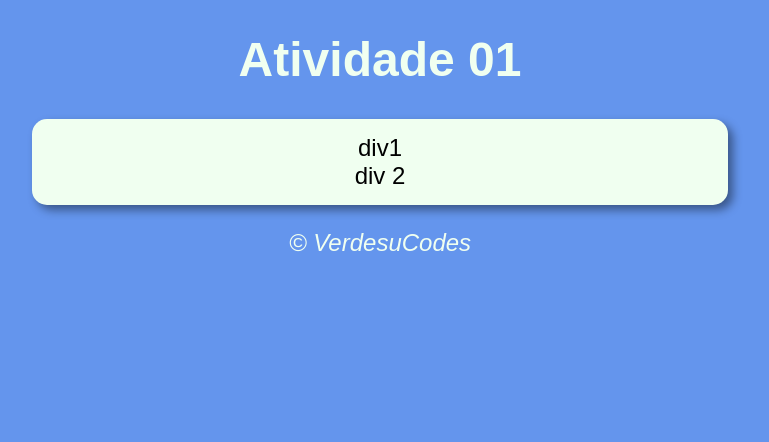
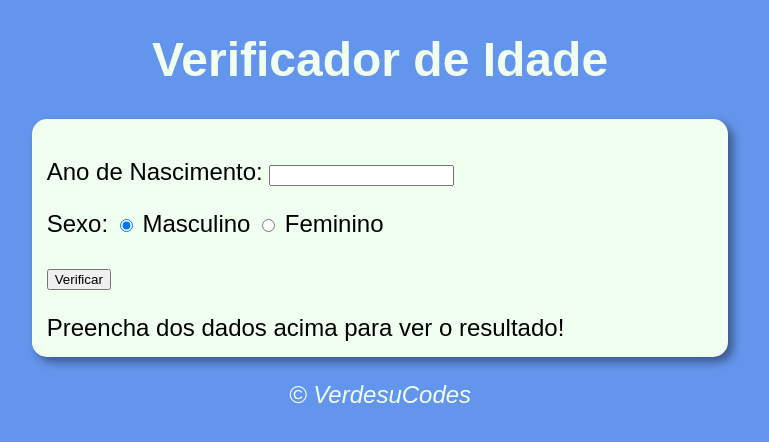
Before and after one commit to AndreValverdeDotCOM/jsStudies, a plain HTML site: page JS/EXERCICIOS/ATV02/atv01.html in a window 1280 px wide. Shown: the whole page, without its empty margins (260-1029 px from the left). Drawn offline with Linux system fonts and the light colour scheme.

Commit message:
Add files via upload

```diff
--- a/JS/EXERCICIOS/ATV02/atv01.html
+++ b/JS/EXERCICIOS/ATV02/atv01.html
@@ -3,19 +3,30 @@
 <head>
     <meta charset="UTF-8">
     <meta name="viewport" content="width=device-width, initial-scale=1.0">
-    <title>Document</title>
+    <title>Verificador de idade</title>
     <link rel="stylesheet" href="style.css">
 </head>
 <body>
     <header>
-        <h1>Atividade 01</h1>
+        <h1>Verificador de Idade</h1>
     </header>
     <section>
         <div>
-            div1
+            <p>Ano de Nascimento:
+                <input type="number" name="txtAno" id="txtAno" min="0">
+            </p>
+            <p>Sexo:
+                <input type="radio" name="radSex" id="masc" checked>
+                <label for="masc">Masculino</label>
+                <input type="radio" name="radSex" id="fem">
+                <label for="fem">Feminino</label>
+            </p>
+            <p>
+                <input type="button" value="Verificar" onclick="verificar()">
+            </p>
         </div>
-        <div>
-            div 2
+        <div id="res">
+            Preencha dos dados acima para ver o resultado!
         </div>
     </section>
     <footer>
--- a/JS/EXERCICIOS/ATV02/scripts.js
+++ b/JS/EXERCICIOS/ATV02/scripts.js
@@ -0,0 +1,50 @@
+function verificar() {
+    var data = new Date()
+    var ano = data.getFullYear()
+    var fano = document.getElementById('txtAno')
+    var res = document.querySelector('div#res')
+
+    if (fano.value.length == 0 || fano.value > ano) {
+        window.alert('Verifique os dados e tente novamente')
+    }
+    else {
+        var fsex = document.getElementsByName('radSex')
+        var idade = ano - Number(fano.value)
+        var sexo = ''
+        var img = document.createElement('img')
+        img.setAttribute('id', 'foto')
+
+
+
+        if (fsex[0].checked) {
+            sexo = 'homem'
+        }
+        else {
+            sexo = 'mulher'
+        }
+
+        var idadeImg = ''
+
+
+
+        if (idade >= 0 && idade < 10) {
+            idadeImg = 'crianca'
+        } else if (idade >= 10 && idade < 21) {
+            idadeImg = 'jovem'
+        } else if (idade >= 21 && idade < 50) {
+            idadeImg = 'adulto'
+        } else {
+            idadeImg = 'idoso'
+        }
+
+        var texto = `/EXERCICIOS/ATV02/IMG/${sexo}_${idadeImg}.jpg`
+        img.setAttribute('src', texto)
+
+
+
+        res.style.textAlign = 'center'
+        res.innerHTML = `Detectamos: ${sexo} com ${idade} anos`
+        res.appendChild(img)
+
+    }
+}
--- a/JS/EXERCICIOS/ATV02/style.css
+++ b/JS/EXERCICIOS/ATV02/style.css
@@ -1,11 +1,11 @@
 body{
     background-color: cornflowerblue;
     font: normal 18pt Arial;
-    text-align: center;
 }
 
 header{
     color:honeydew;
+    text-align: center;
 }
 
 section{
@@ -20,4 +20,12 @@ section{
 footer{
     color:honeydew;
     font-style: italic;
+    text-align: center;
 }
+
+img {
+    border-radius: 50%;
+    width: 300px;
+    height: 300px;
+    box-shadow: 5px 5px 10px rgba(0, 0, 0, 0.3);
+}
```
Also changed, not shown: JS/EXERCICIOS/ATV02/IMG/homem_adulto.jpg (added), JS/EXERCICIOS/ATV02/IMG/homem_crianca.jpg (added), JS/EXERCICIOS/ATV02/IMG/homem_idoso.jpg (added), JS/EXERCICIOS/ATV02/IMG/mulher_idoso.jpg (added), JS/EXERCICIOS/ATV02/IMG/mulher_jovem.jpg (added), 3 other files.
